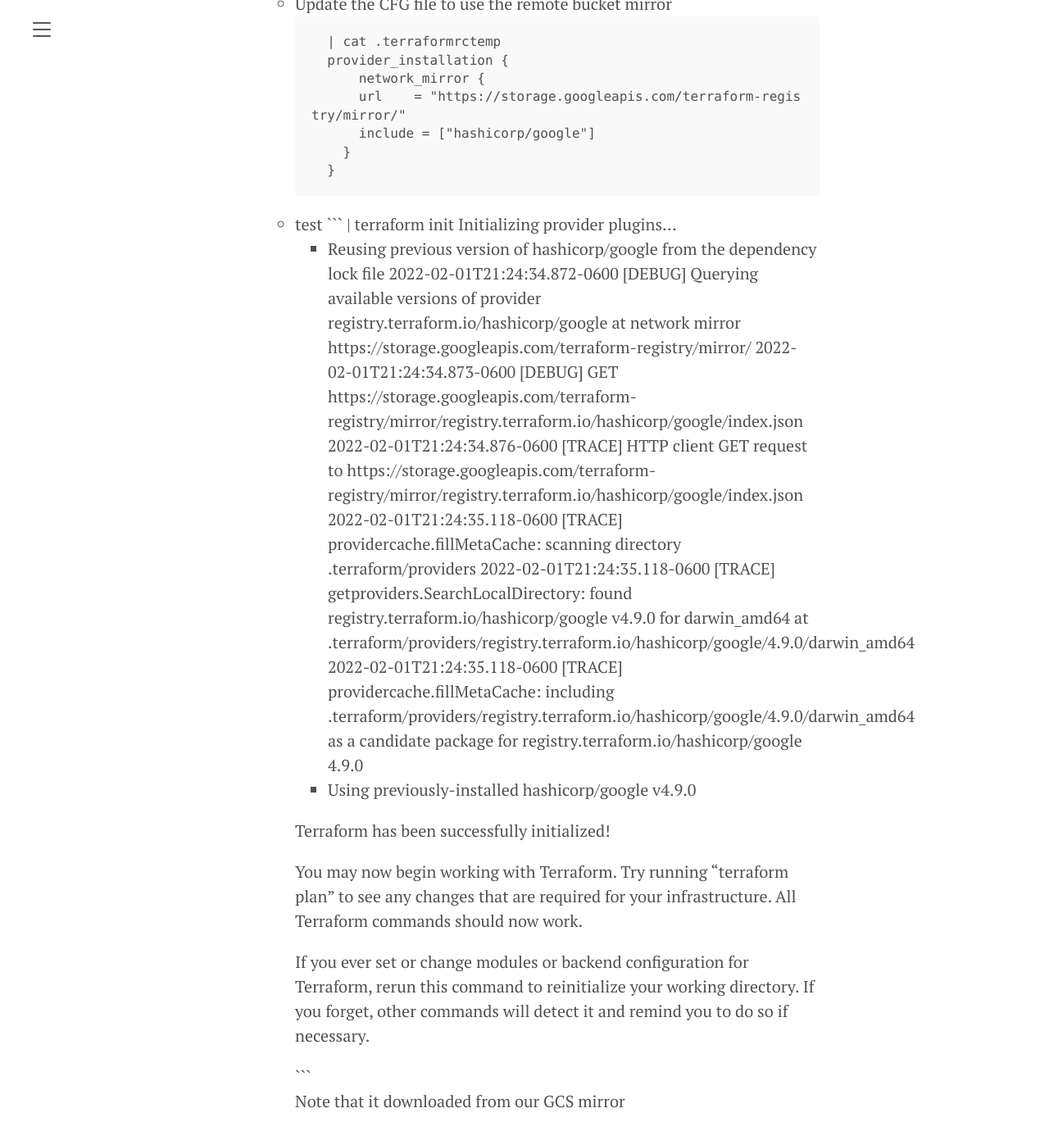
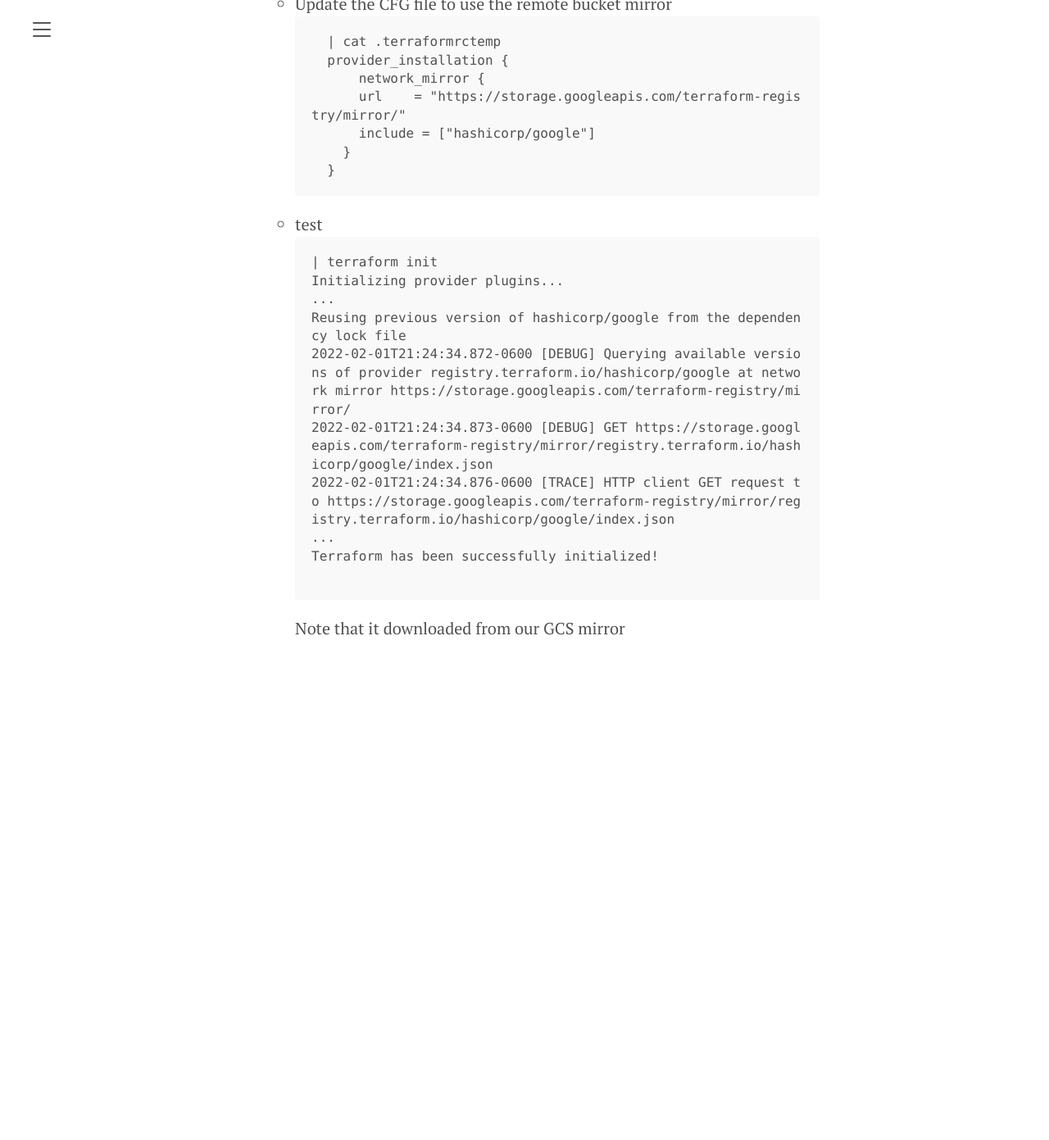
Before and after one commit to namitsaxena/namitsaxena.github.io, a Jekyll site: the page built from blog/_posts/2022-02-03-terraform-gcp-mirror.md, in a window 1280 px wide and 1400 px high, scrolled down 2358 px. Shown: the top 1391 px of the window at 82% size. Built offline with Jekyll 4.4.1, drawn with Linux system fonts in a browser that asks for light colours; nearby versions of some CDN libraries; comment, search, counter and statistics services are not loaded; after the commit the page ends 3220 px from its top, so only the background shows below that.

Commit message:
blog post - fix formatting

````diff
--- a/blog/_posts/2022-02-03-terraform-gcp-mirror.md
+++ b/blog/_posts/2022-02-03-terraform-gcp-mirror.md
@@ -101,24 +101,13 @@
      ```
      | terraform init
      Initializing provider plugins...
-     - Reusing previous version of hashicorp/google from the dependency lock file
+     ...
+     Reusing previous version of hashicorp/google from the dependency lock file
      2022-02-01T21:24:34.872-0600 [DEBUG] Querying available versions of provider registry.terraform.io/hashicorp/google at network mirror https://storage.googleapis.com/terraform-registry/mirror/
      2022-02-01T21:24:34.873-0600 [DEBUG] GET https://storage.googleapis.com/terraform-registry/mirror/registry.terraform.io/hashicorp/google/index.json
      2022-02-01T21:24:34.876-0600 [TRACE] HTTP client GET request to https://storage.googleapis.com/terraform-registry/mirror/registry.terraform.io/hashicorp/google/index.json
-     2022-02-01T21:24:35.118-0600 [TRACE] providercache.fillMetaCache: scanning directory .terraform/providers
-     2022-02-01T21:24:35.118-0600 [TRACE] getproviders.SearchLocalDirectory: found registry.terraform.io/hashicorp/google v4.9.0 for darwin_amd64 at .terraform/providers/registry.terraform.io/hashicorp/google/4.9.0/darwin_amd64
-     2022-02-01T21:24:35.118-0600 [TRACE] providercache.fillMetaCache: including .terraform/providers/registry.terraform.io/hashicorp/google/4.9.0/darwin_amd64 as a candidate package for registry.terraform.io/hashicorp/google 4.9.0
-     - Using previously-installed hashicorp/google v4.9.0
-
+     ...
      Terraform has been successfully initialized!
-
-     You may now begin working with Terraform. Try running "terraform plan" to see
-     any changes that are required for your infrastructure. All Terraform commands
-     should now work.
-
-     If you ever set or change modules or backend configuration for Terraform,
-     rerun this command to reinitialize your working directory. If you forget, other
-     commands will detect it and remind you to do so if necessary.
 
      ```
      Note that it downloaded from our GCS mirror
````
